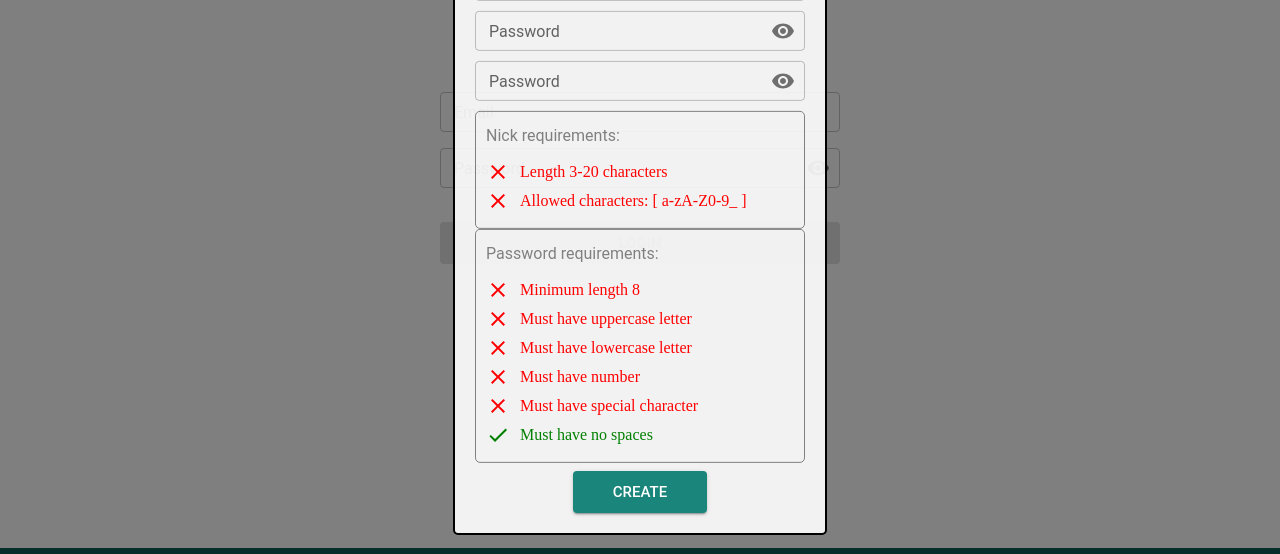
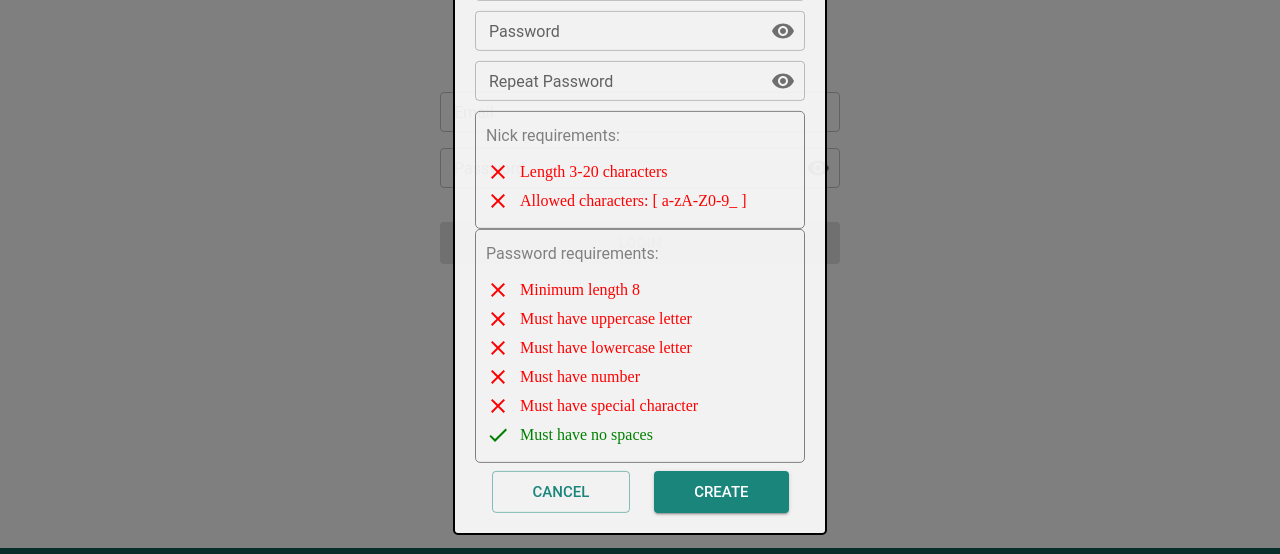
Before and after one commit to grzegorzosowski/Chat, a React (Create React App) app in the folder chat/: page / in a window 1280 px wide. Both pictures are taken after a click on the button "CREATE ACCOUNT". Shown: the part 188-742 px from the top of the page. Built offline with nearby package versions, Linux system fonts and the light colour scheme; no server answers.

Commit message:
Cancel button & Too many request Error

```diff
--- a/chat/src/components/CreateAccountModal.tsx
+++ b/chat/src/components/CreateAccountModal.tsx
@@ -9,15 +9,21 @@ import { useCreateAccountMutation } from '../features/api/apiSlice';
 import { useSnackbar } from 'notistack';
 import PassValidator from './validators/PassValidator';
 import { useIsMobile } from '../features/useIsMobile';
-import MobileCloseButton from './MobileView/MobileCloseButton';
 import { useTheme } from '@mui/material';
 import NickValidator from './validators/NickValidator';
 import { isNickValid } from '../features/validations/nickValidation';
-interface FormState {
+type FormState = {
     userEmail: string;
     userNick: string;
     userPassword: string;
     userPasswordRepeat: string;
+}
+
+type Error = {
+    data: string,
+    error: string,
+    originalStatus: number,
+    status: string,
 }
 
 export function CreateAccountModal() {
@@ -47,9 +53,13 @@ export function CreateAccountModal() {
                 enqueueSnackbar('Account has been created', { variant: 'success' });
                 handleClose();
             })
-            .catch((error) => {
+            .catch((error: Error) => {
                 console.log(error);
+                if (error.originalStatus === 429) {
+                    enqueueSnackbar('Too many requests', { variant: 'error' });
+                } else {
                     enqueueSnackbar('Account has not been created ', { variant: 'error' });
+                }
             })
     }
 
@@ -81,7 +91,6 @@ export function CreateAccountModal() {
                 }}>Create account</Button>
             <Modal
                 open={open}
-                onClose={handleClose}
                 aria-labelledby="modal-modal-title"
                 aria-describedby="modal-modal-description"
             >
@@ -97,7 +106,7 @@ export function CreateAccountModal() {
                     borderRadius: '5px',
                     backgroundColor: theme.palette.mode === 'dark' ? 'rgba(12, 12, 12, 0.9)' : 'rgba(255, 255, 255, 0.9)',
                 })}>
-                    {isMobile && <MobileCloseButton handleClose={setOpen}></MobileCloseButton>}
+                    {/* <MobileCloseButton handleClose={setOpen}></MobileCloseButton> */}
                     <Box component='form' onSubmit={handleSubmit} sx={{
                         display: 'flex',
                         flexDirection: 'column',
@@ -133,17 +142,32 @@ export function CreateAccountModal() {
                             }}
                         ></TextField>
                         <InputPassword
+                            id='password'
                             value={form.userPassword}
                             onChange={(event) => setForm({ ...form, userPassword: event.target.value })}
                             text={'Password'}
                         ></InputPassword>
                         <InputPassword
+                            id='rPassword'
                             value={form.userPasswordRepeat}
                             onChange={(event) => setForm({ ...form, userPasswordRepeat: event.target.value })}
-                            text={'Password'}
+                            text={'Repeat Password'}
                         ></InputPassword>
                         <NickValidator nick={form.userNick} />
                         <PassValidator password={form.userPassword} passwordCorrect={setValidationDone}></PassValidator>
+                        <Box sx={{
+                            width: '90%',
+                            display: 'flex',
+                            justifyContent: 'space-between'
+                        }}>
+                            <Button
+                                variant='outlined'
+                                size="large"
+                                onClick={() => handleClose()}
+                                sx={{ px: 5, mt: 1 }}
+                            >
+                                CANCEL
+                            </Button>
                             <Button
                                 type="submit"
                                 variant="contained"
@@ -155,6 +179,7 @@ export function CreateAccountModal() {
                             </Button>
                         </Box>
                     </Box>
+                </Box>
 
             </Modal >
         </Box >
```
Lines whose indentation alone changed are shown as unchanged.
